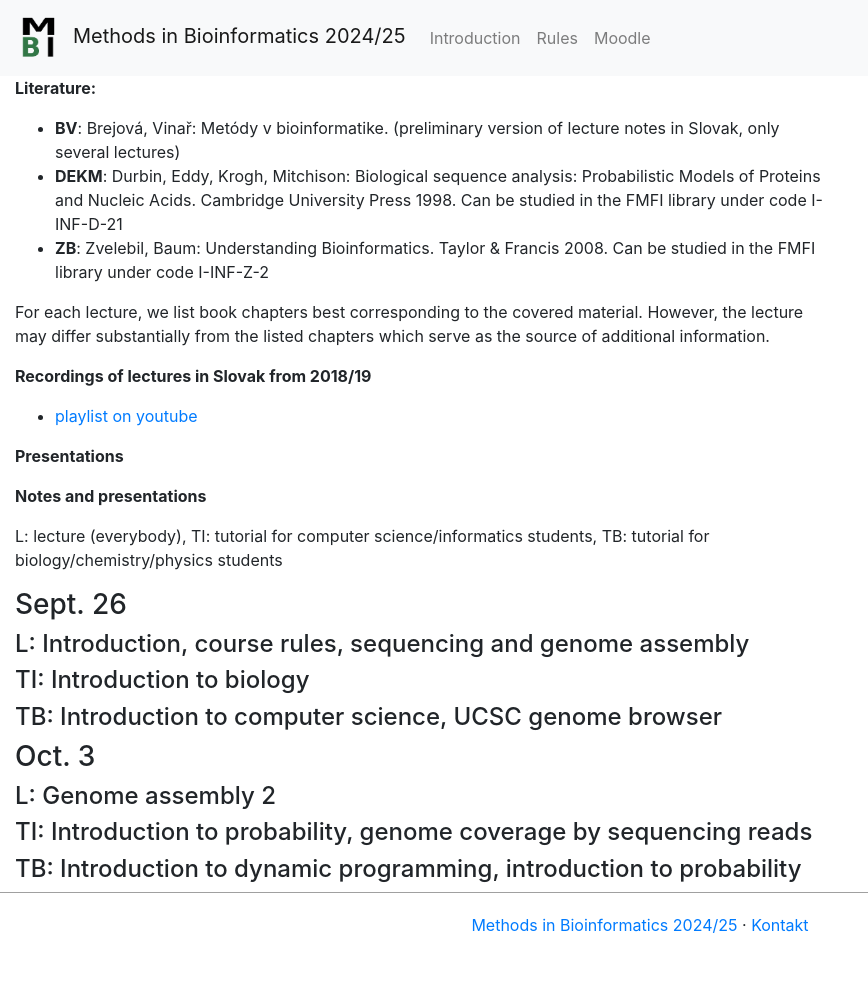
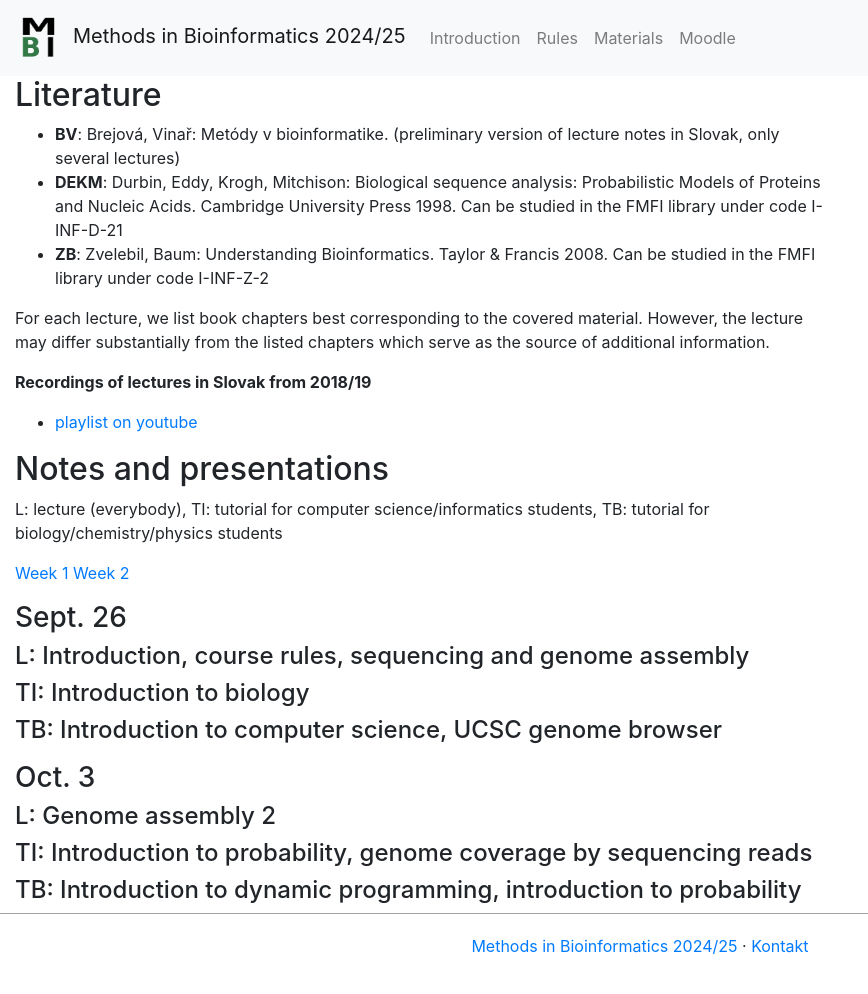
Before and after one commit to fmfi-compbio/mbi, a Jekyll site: the page built from Materials.md, in a window 1280 px wide. Shown: the whole page, without its empty margins (0-868 px from the left). Built offline with Jekyll 4.4.1, drawn with Linux system fonts in a browser that asks for light colours; nearby versions of some CDN libraries; our own code applies the rules of GitHub Pages for plain Markdown files; before the commit the page ends 973 px from its top, so only the background shows below that.

Commit message:
materials

```diff
--- a/Materials.md
+++ b/Materials.md
@@ -3,7 +3,7 @@ title: Materials
 ---
 
 
-**Literature:**
+## Literature
 
   - **BV**: Brejová, Vinař: Metódy v bioinformatike. (preliminary
     version of lecture notes in Slovak, only several lectures)
@@ -24,11 +24,12 @@ listed chapters which serve as the source of additional information.
   - [playlist on
     youtube](https://www.youtube.com/playlist?list=PLU2XVjShDFwVeTDmo9Uv2NHWz3ijUjy5p)
 
-**Presentations**
 
-**Notes and presentations**
+## Notes and presentations
 
 L: lecture (everybody), TI: tutorial for computer science/informatics students, TB: tutorial for biology/chemistry/physics students
+
+[Week 1](#W1) [Week 2](#W2)
 
 <a name="W1"></a>
 ### Sept. 26
@@ -37,6 +38,7 @@ L: lecture (everybody), TI: tutorial for computer science/informatics students,
 #### TI: Introduction to biology
 #### TB: Introduction to computer science, UCSC genome browser
 
+<a name="W1"></a>
 ### Oct. 3
 
 #### L: Genome assembly 2
--- a/_config.yml
+++ b/_config.yml
@@ -9,3 +9,4 @@
 header_pages:
   - index.md
   - Rules.md
+  - Materials.md
--- a/_includes/footer.html
+++ b/_includes/footer.html
@@ -1,5 +1,5 @@
 <!-- orig https://github.com/jekyll/minima/blob/master/_includes/footer.html -->
 
 <footer class="container-fluid text-center">
-  <p><a href="{{ "/" | relative_url }}">{{ site.title | escape }}</a> · <a href="/viz/Contact.html">Kontakt</a> <!-- · <a href="/viz/archive/2023/">Archív</a>--></p>
+  <p><a href="{{ "/" | relative_url }}">{{ site.title | escape }}</a> · <a href="/mbi/">Kontakt</a> <!-- · <a href="/mbi/archive.html">Archive</a>--></p>
 </footer>
--- a/_includes/head.html
+++ b/_includes/head.html
@@ -11,6 +11,7 @@
 	    border-top:1px solid #a0a0a0;
       padding:20px 0
    }
-</style>
-<link rel="shortcut icon" href="img/favicon.png"/>
+  </style>
+  <title>{{ site.title }} - {{ page.title }}</title>
+<link rel="shortcut icon" href="/mbi/images/favicon.ico"/>
 </head>
```
